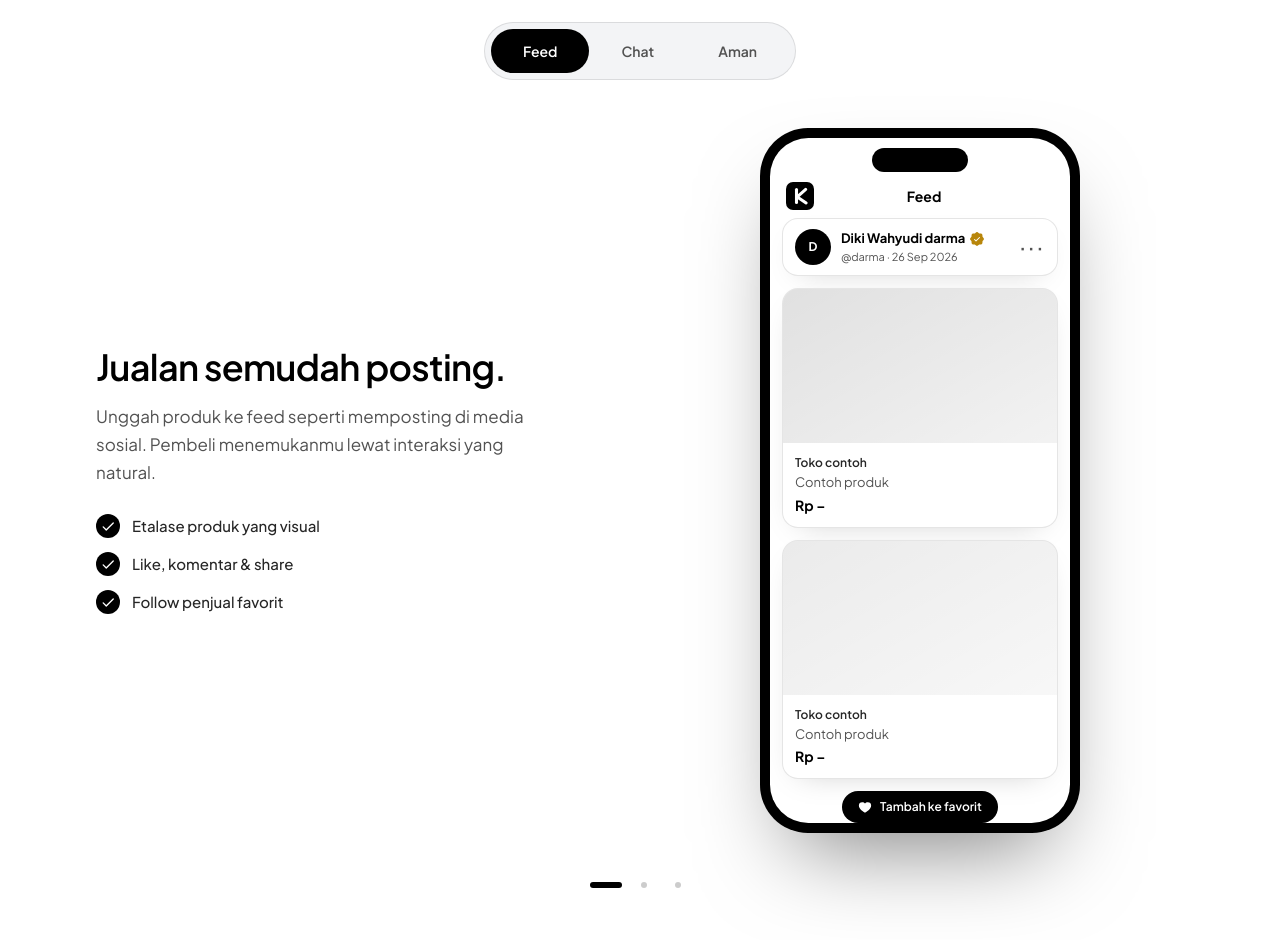
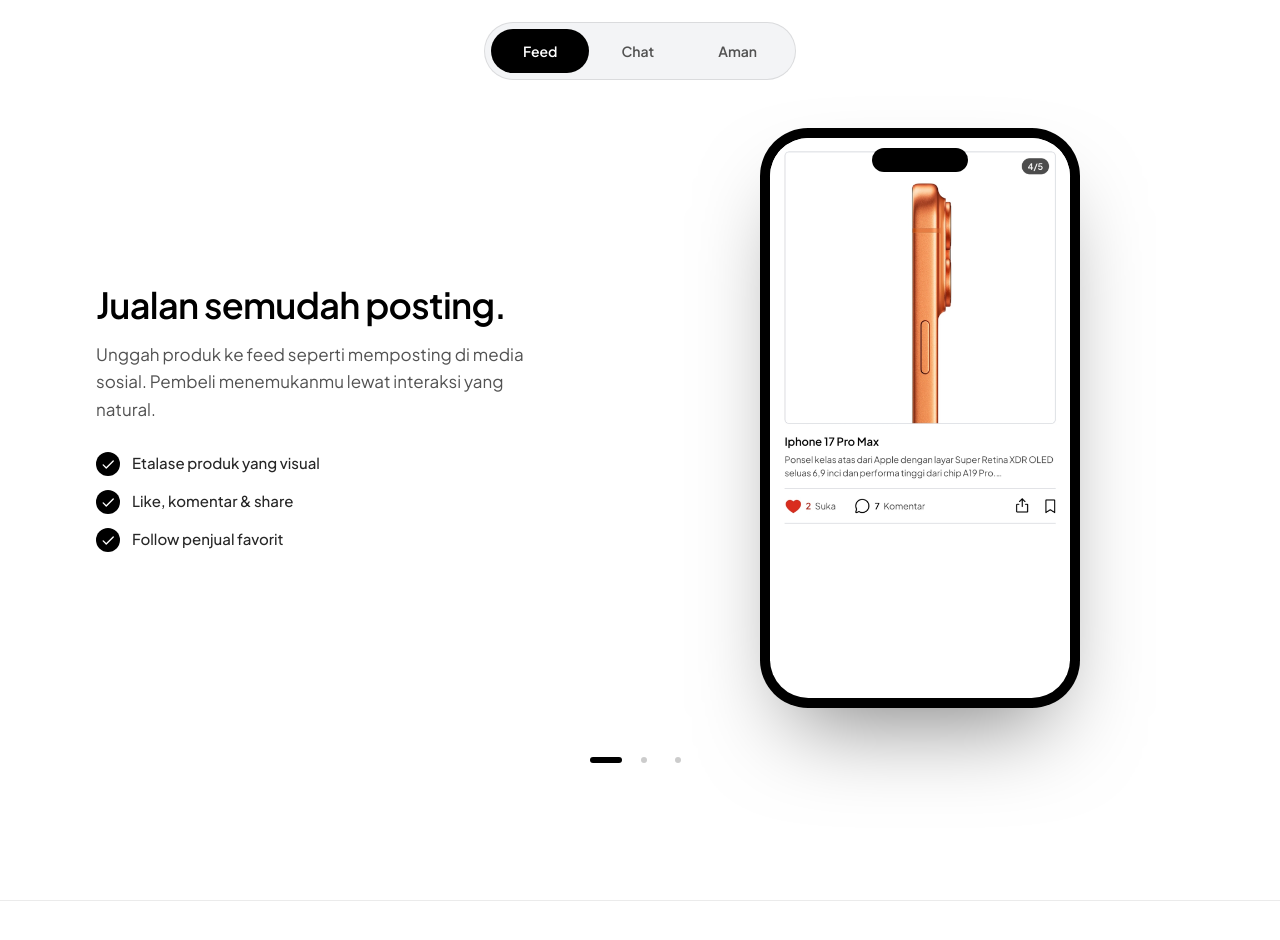
Before and after one commit to kahade-id/landing, a Next.js app: page / in a window 1280 px wide. Shown: the part 1880-2820 px from the top of the page. Built offline with nearby package versions, Linux system fonts and the light colour scheme.

Commit message:
landing: pakai screenshot asli aplikasi di Showcase (feed & chat)
- Feed: IMG_20261003_200600_623.jpg
- Chat: IMG_20261003_200436_464.jpg

```diff
--- a/components/Showcase.tsx
+++ b/components/Showcase.tsx
@@ -3,8 +3,7 @@
 import { useEffect, useState } from "react";
 import { AnimatePresence, motion, useReducedMotion } from "motion/react";
 import { EASE, Reveal, SectionHeading } from "./motion-helpers";
-import { Check, Heart, SealCheck, ShieldCheck } from "@/lib/icons";
-import { KahadeMark } from "./Logo";
+import { Check } from "@/lib/icons";
 
 /* ================= Device frame ================= */
 
@@ -28,62 +27,15 @@ function DeviceFrame({ children, label }: { children: React.ReactNode; label: st
 /* ================= Tab 1: Feed visual ================= */
 
 function FeedVisual() {
-  const cards = [
-    { title: "Contoh produk", price: "Rp –", art: "from-black/[0.12] to-black/[0.05]" },
-    { title: "Contoh produk", price: "Rp –", art: "from-black/[0.08] to-black/[0.03]" },
-  ];
   return (
     <DeviceFrame label="Tampilan feed produk Kahade">
-      <div className="flex items-center justify-between px-4 pb-2 pt-11">
-        <KahadeMark className="h-7 w-7" />
-        <span className="text-sm font-bold text-black">Feed</span>
-        <span className="h-5 w-5" />
-      </div>
-      <div className="space-y-3 px-3">
-        {/* Card penjual terverifikasi — sesuai desain aplikasi */}
-        <motion.div
-          initial={{ opacity: 0, y: 26 }}
-          animate={{ opacity: 1, y: 0 }}
-          transition={{ delay: 0.15, duration: 0.7, ease: EASE }}
-          className="flex items-center gap-2.5 rounded-2xl border border-black/10 bg-white px-3 py-2.5 shadow-[0_10px_30px_-18px_rgb(0_0_0/0.25)]"
-        >
-          <span className="flex h-9 w-9 shrink-0 items-center justify-center rounded-full bg-black text-xs font-bold text-white">
-            D
-          </span>
-          <div className="min-w-0 flex-1">
-            <p className="flex items-center gap-1 truncate text-[13px] font-bold text-black">
-              Diki Wahyudi darma
-              <SealCheck weight="fill" aria-label="Terverifikasi" className="h-4 w-4 shrink-0 text-[#B8860B]" />
-            </p>
-            <p className="truncate text-[11px] text-[#525252]">@darma · 26 Sep 2026</p>
-          </div>
-          <span aria-hidden="true" className="text-lg font-bold tracking-widest text-[#525252]">···</span>
-        </motion.div>
-        {cards.map((c, i) => (
-          <motion.div
-            key={i}
-            initial={{ opacity: 0, y: 26 }}
-            animate={{ opacity: 1, y: 0 }}
-            transition={{ delay: 0.25 + i * 0.16, duration: 0.7, ease: EASE }}
-            className="overflow-hidden rounded-2xl border border-black/10 bg-white shadow-[0_10px_30px_-18px_rgb(0_0_0/0.25)]"
-          >
-            <div className={`relative flex aspect-[16/9] items-center justify-center bg-gradient-to-br ${c.art}`} />
-            <div className="p-3">
-              <p className="text-xs font-semibold text-[#262626]">Toko contoh</p>
-              <p className="mt-0.5 truncate text-[13px] text-[#525252]">{c.title}</p>
-              <p className="mt-0.5 text-sm font-bold text-black">{c.price}</p>
-            </div>
-          </motion.div>
-        ))}
-        <motion.div
-          initial={{ opacity: 0, scale: 0.9 }}
-          animate={{ opacity: 1, scale: 1 }}
-          transition={{ delay: 0.7, type: "spring", stiffness: 260, damping: 18 }}
-          className="mx-auto flex w-fit items-center gap-2 rounded-full bg-black px-4 py-2 text-xs font-semibold text-white"
-        >
-          <Heart weight="fill" aria-hidden="true" className="h-3.5 w-3.5" />
-          Tambah ke favorit
-        </motion.div>
+      <div className="relative min-h-[560px] overflow-hidden">
+        {/* eslint-disable-next-line @next/next/no-img-element */}
+        <img
+          src="/IMG_20261003_200600_623.jpg"
+          alt="Screenshot feed produk Kahade"
+          className="h-full w-full object-cover object-top"
+        />
       </div>
     </DeviceFrame>
   );
@@ -92,57 +44,15 @@ function FeedVisual() {
 /* ================= Tab 2: Chat visual ================= */
 
 function ChatVisual() {
-  const msgs = [
-    { text: "Halo, produk ini masih tersedia?", me: true },
-    { text: "Masih tersedia, silakan.", me: false },
-    { text: "Saya ambil ya, bayar via Kahade.", me: true },
-    { text: "Baik, saya kirim hari ini.", me: false },
-  ];
   return (
     <DeviceFrame label="Tampilan chat transaksi Kahade">
-      <div className="flex items-center gap-2.5 border-b border-black/10 px-4 pb-3 pt-11">
-        <span className="flex h-8 w-8 items-center justify-center rounded-full bg-black text-xs font-bold text-white">T</span>
-        <div>
-          <p className="text-[13px] font-bold text-black">Toko contoh</p>
-          <p className="flex items-center gap-1 text-[11px] text-[#525252]">
-            <span className="h-1.5 w-1.5 rounded-full bg-black" /> Terverifikasi
-          </p>
-        </div>
-      </div>
-      <div className="space-y-2.5 px-4 py-4">
-        {msgs.map((m, i) => (
-          <motion.div
-            key={i}
-            initial={{ opacity: 0, y: 14, scale: 0.96 }}
-            animate={{ opacity: 1, y: 0, scale: 1 }}
-            transition={{ delay: 0.3 + i * 0.28, duration: 0.5, ease: EASE }}
-            className={`flex ${m.me ? "justify-end" : "justify-start"}`}
-          >
-            <p
-              className={`max-w-[80%] rounded-2xl px-3.5 py-2.5 text-[13px] leading-snug ${
-                m.me
-                  ? "rounded-br-md bg-black text-white"
-                  : "rounded-bl-md bg-[#F3F4F6] text-[#262626]"
-              }`}
-            >
-              {m.text}
-            </p>
-          </motion.div>
-        ))}
-        <motion.div
-          initial={{ opacity: 0, y: 14 }}
-          animate={{ opacity: 1, y: 0 }}
-          transition={{ delay: 1.6, duration: 0.5, ease: EASE }}
-          className="flex items-center gap-2 rounded-2xl border border-black/10 bg-white p-3 shadow-sm"
-        >
-          <span className="flex h-8 w-8 shrink-0 items-center justify-center rounded-full bg-black text-white">
-            <ShieldCheck weight="regular" aria-hidden="true" className="h-4 w-4" />
-          </span>
-          <div>
-            <p className="text-xs font-bold text-black">Transaksi dibuat</p>
-            <p className="text-[11px] text-[#525252]">Dana aman sampai konfirmasi</p>
-          </div>
-        </motion.div>
+      <div className="relative min-h-[560px] overflow-hidden bg-white">
+        {/* eslint-disable-next-line @next/next/no-img-element */}
+        <img
+          src="/IMG_20261003_200436_464.jpg"
+          alt="Screenshot chat transaksi Kahade"
+          className="h-full w-full object-cover object-top"
+        />
       </div>
     </DeviceFrame>
   );
```
